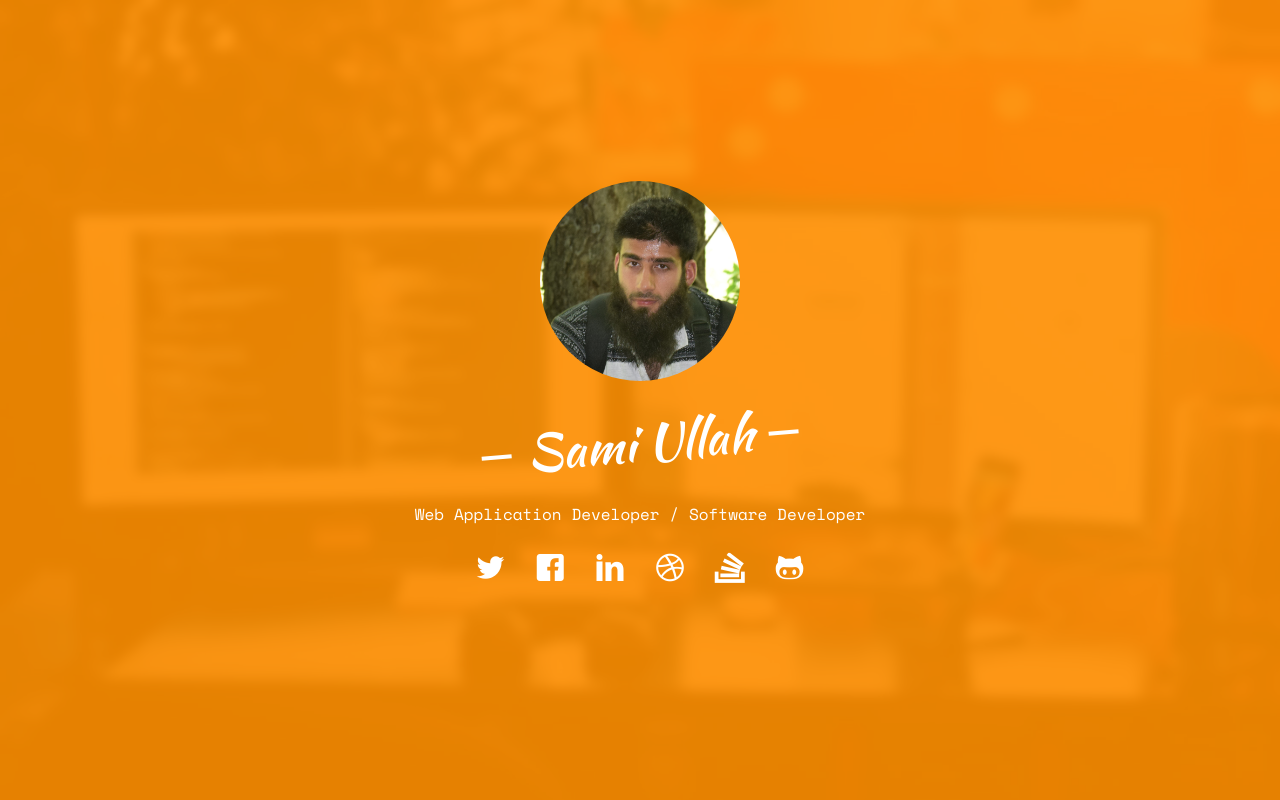
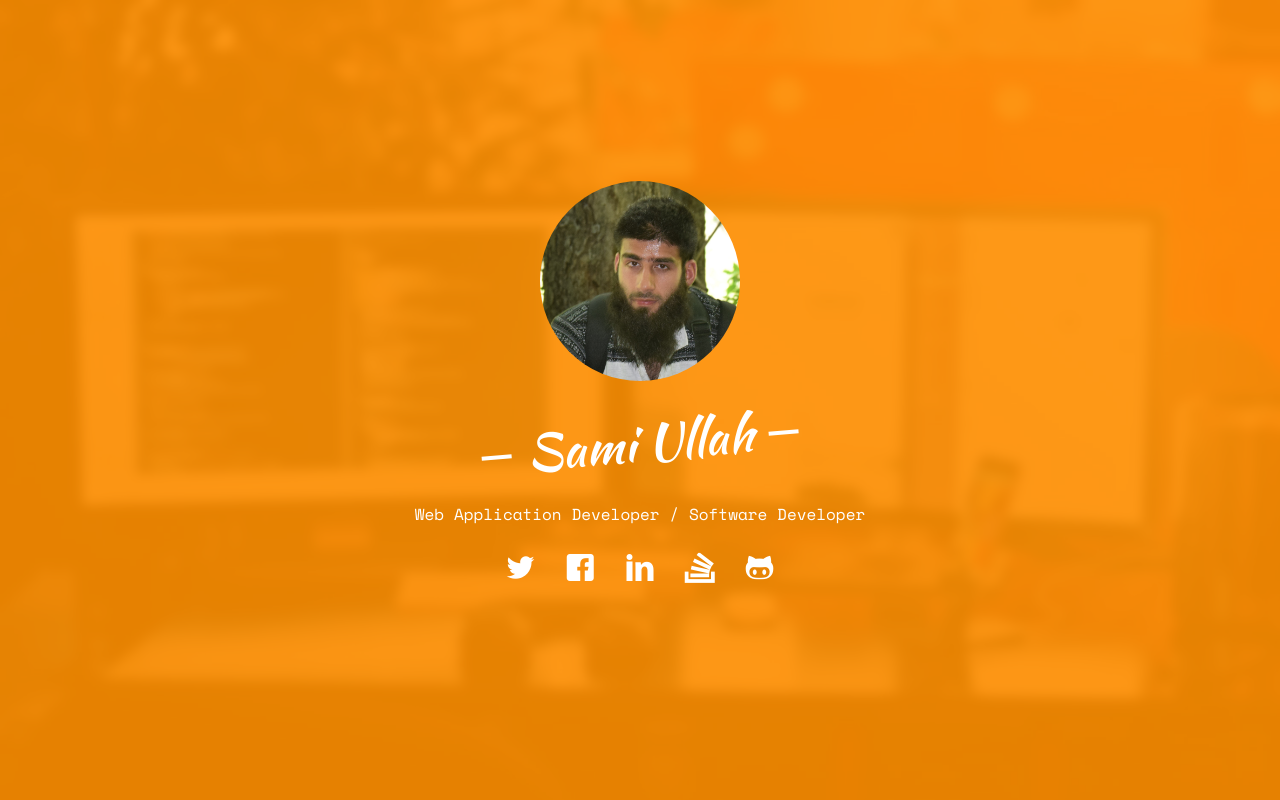
Before and after one commit to muftisamiullah/muftisamiullah.github.io, a plain HTML site: page index.html in a window 1280 px wide. Shown: the top 800 px of the page. Drawn offline with nearby package versions, Linux system fonts and the light colour scheme; some packages are replaced by stand-ins of ours; no server answers; files whose address does not match are found by name.

```diff
--- a/index.html
+++ b/index.html
@@ -63,7 +63,7 @@
                                         <li><a href="https://twitter.com/muftisamiulllah" target="_blank"><i class="icon-twitter2"></i></a></li>
                                         <li><a href="https://www.facebook.com/muftisamiullah" target="_blank"><i class="icon-facebook2" ></i></a></li>
                                         <li><a href="https://www.linkedin.com/in/muftisamiullah/" target="_blank"><i class="icon-linkedin2"></i></a></li>
-                                        <li><a href="#" target="_blank"><i class="icon-dribbble2"></i></a></li>
+                                        <!-- <li><a href="#" target="_blank"><i class="icon-dribbble2"></i></a></li> -->
                                         <li><a href="https://stackoverflow.com/users/10126723/muftisamiullah" target="_blank"><i class="icon-stackoverflow"></i></a></li>
                                         <li><a href="https://github.com/muftisamiullah" target="_blank"><i class="icon-github"></i></a></li>
                                     </ul>
```
